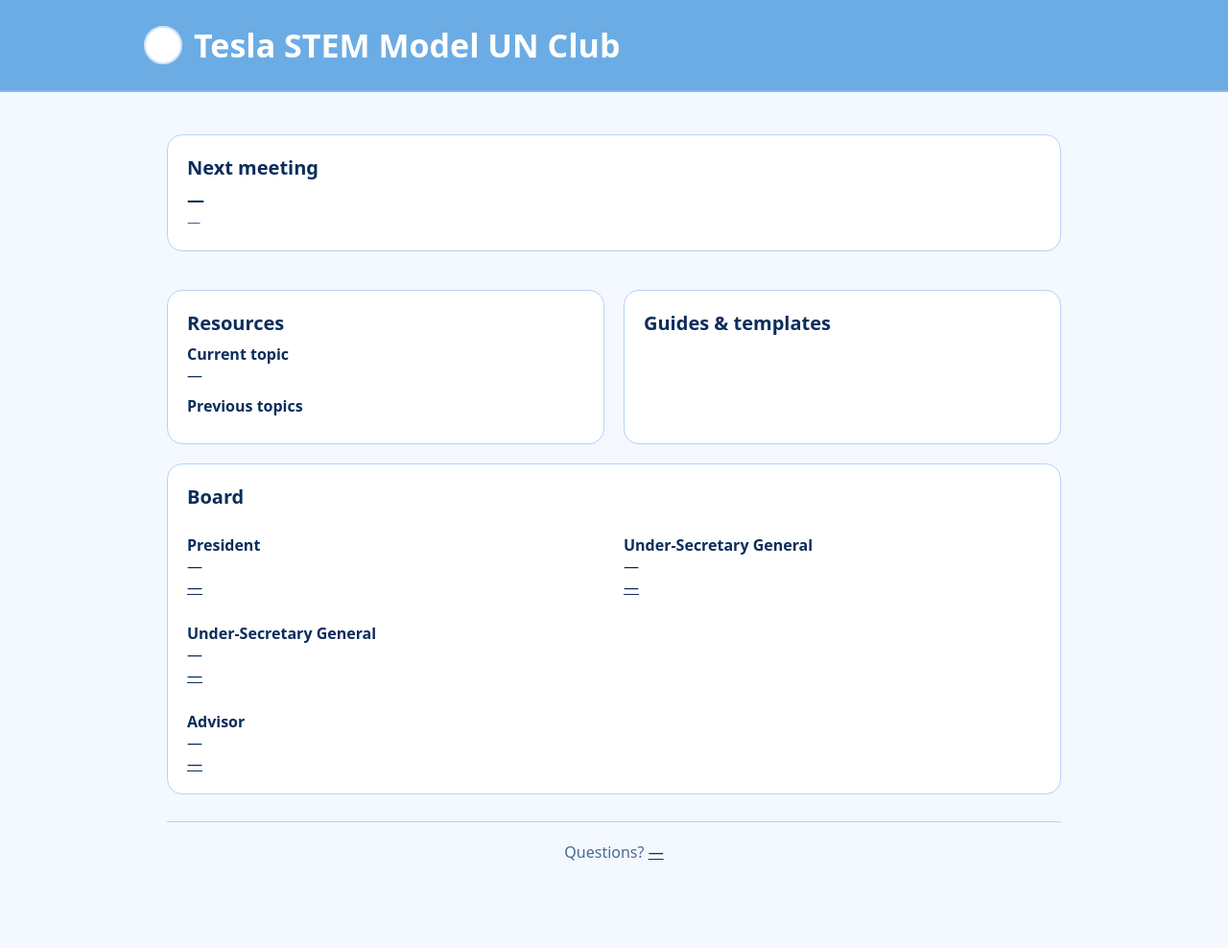
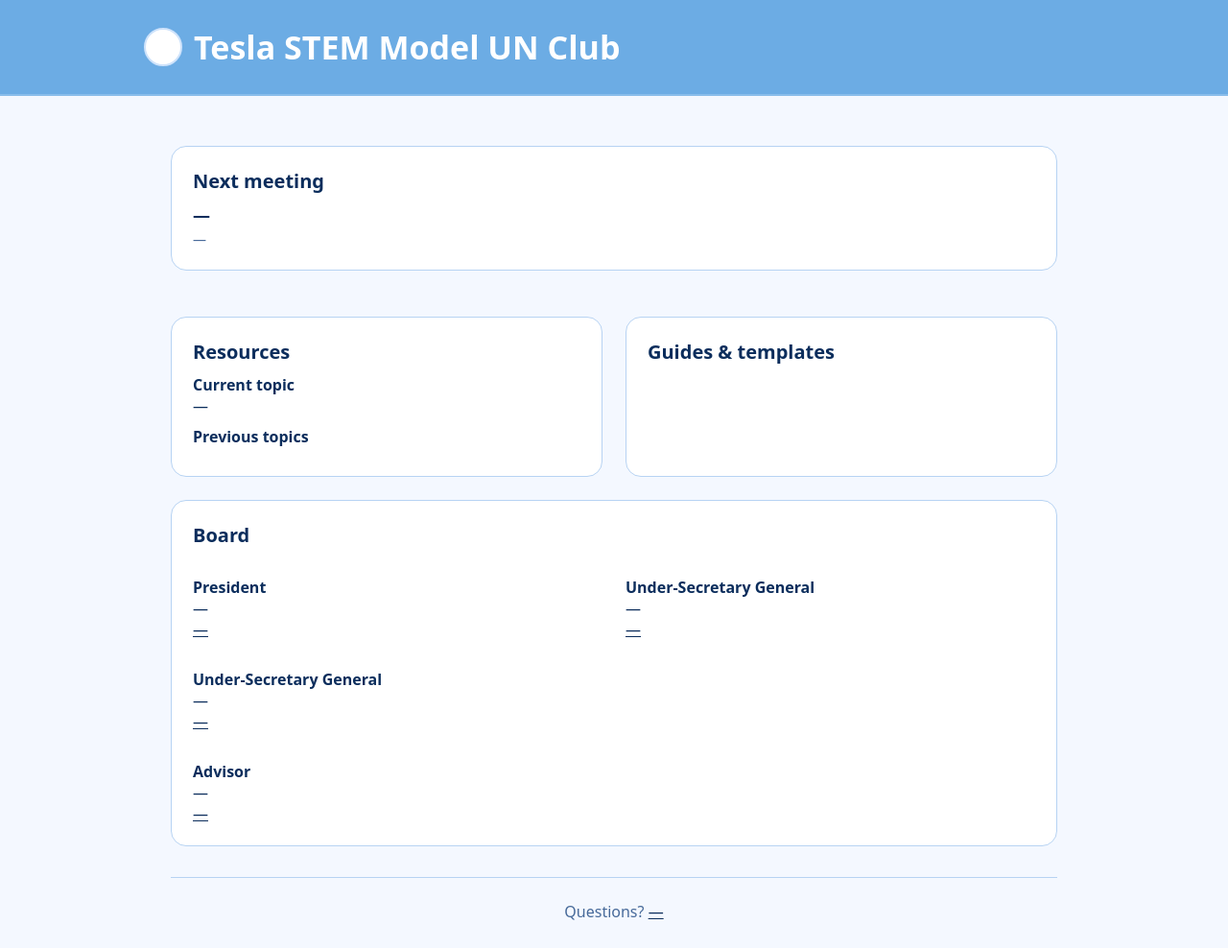
Before and after one commit to 1095185-LWSD/mun-canvas, a plain HTML site: page index.html in a window 1280 px wide. Shown: the whole page at 96% size. Before the commit the page ends 943 px from the top, so only its background shows below. Drawn offline with Linux system fonts and the light colour scheme.

Commit message:
Update style.css

```diff
--- a/style.css
+++ b/style.css
@@ -12,33 +12,33 @@ html,body{margin:0;height:100%;background:var(--bg);color:var(--un-navy);font-fa
 a{color:var(--un-navy)}
 .hidden{display:none}
 
-.banner{background:var(--un-blue);padding:24px 16px;border-bottom:2px solid #ffffff33}
+.banner{background:var(--un-blue);padding:26px 16px;border-bottom:2px solid #ffffff33}
 .brand{max-width:980px;margin:0 auto;display:flex;gap:12px;align-items:center}
 .brand h1{margin:0;color:#fff;font-weight:800;font-size:clamp(22px,3.5vw,34px)}
 .emblem{width:40px;height:40px;border-radius:50%;background:#fff;border:2px solid #cfe3fb}
 
-.container{max-width:980px;margin:0 auto;padding:24px}
-.grid{display:grid;gap:20px;margin-top:20px}
+.container{max-width:980px;margin:0 auto;padding:28px}
+.grid{display:grid;gap:24px;margin-top:24px}
 .grid.two{grid-template-columns:1fr}
 @media(min-width:860px){.grid{grid-template-columns:1fr 1fr}.grid.two{grid-template-columns:1fr 1fr}}
 .span{grid-column:1/-1}
 
-.card{background:var(--card);border:1.5px solid var(--line);border-radius:var(--radius);padding:20px;margin-top:20px}
-.card h2{margin:0 0 8px 0;font-size:20px}
+.card{background:var(--card);border:1.5px solid var(--line);border-radius:var(--radius);padding:22px;margin-top:24px}
+.card h2{margin:0 0 10px 0;font-size:20px}
 .label{font-weight:700;margin-top:6px}
 .list{margin:8px 0 0 18px;padding:0}
 .list li{margin:4px 0}
 
 .headline{font-size:18px;font-weight:800;min-height:22px}
-.sub{color:var(--muted);font-size:14px;min-height:18px;margin-top:2px}
+.sub{color:var(--muted);font-size:14px;min-height:18px;margin-top:4px}
 
 .btn{display:inline-block;padding:10px 14px;border-radius:10px;font-weight:800;text-decoration:none}
 .btn.outline{border:2px solid var(--un-navy);color:var(--un-navy);background:transparent}
 .btn:hover{filter:brightness(.95)}
 
-.error{background:#ffe9e9;border:1px solid #ffb3b3;color:#8a1f1f;border-radius:12px;padding:10px;margin-top:10px}
+.error{background:#ffe9e9;border:1px solid #ffb3b3;color:#8a1f1f;border-radius:12px;padding:12px;margin-top:12px}
 
-.foot{border-top:1.5px solid var(--line);padding:20px 0;margin-top:28px;color:var(--muted);text-align:center}
+.foot{border-top:1.5px solid var(--line);padding:24px 0;margin-top:32px;color:var(--muted);text-align:center}
 
 .admin{position:fixed;right:16px;bottom:16px;background:#fff;border:1.5px solid var(--line);border-radius:12px;padding:12px;box-shadow:0 6px 30px rgba(0,0,0,.08)}
 .admin .title{font-weight:800;margin-bottom:6px}
```
